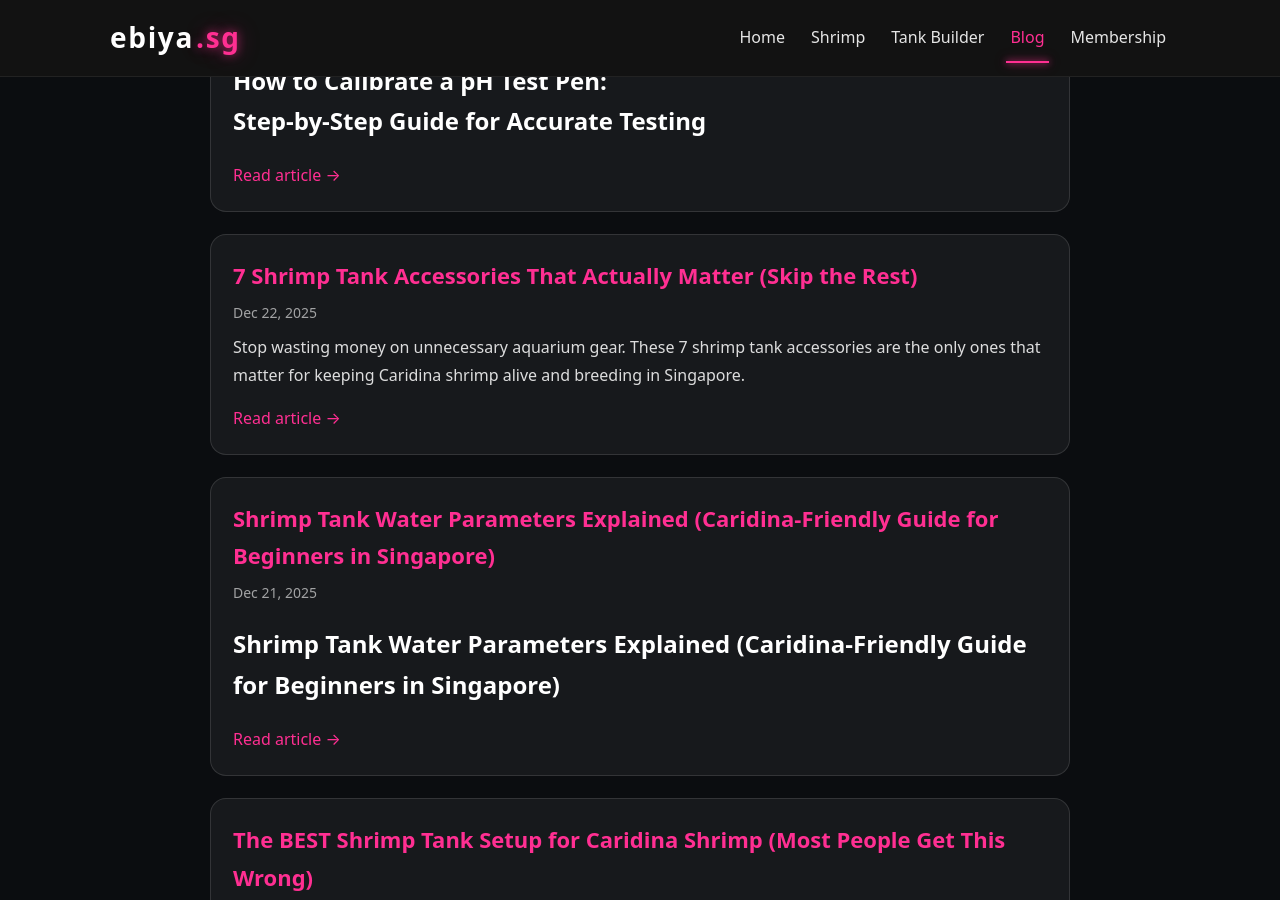
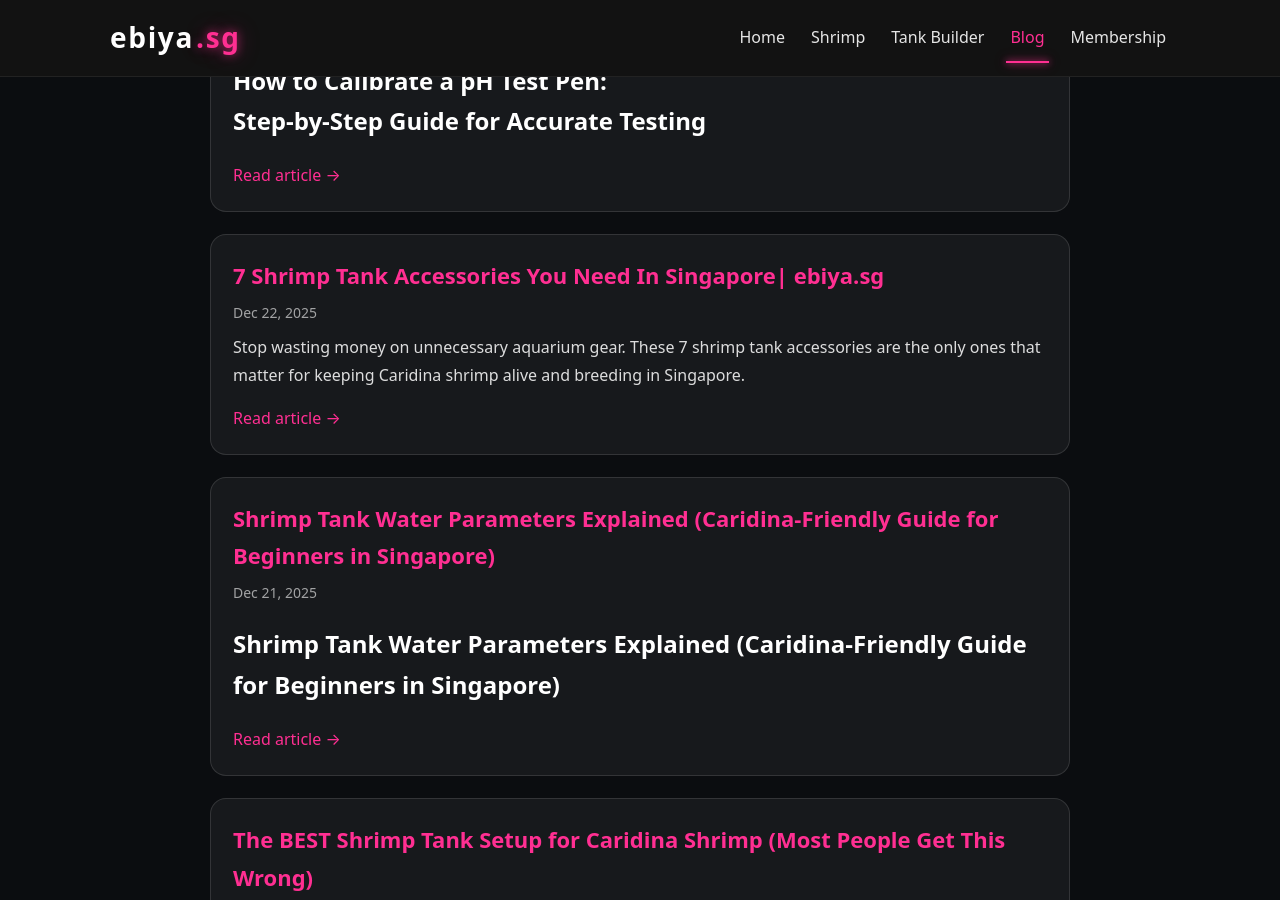
Before and after one commit to m33lucky-benny/ebiya.sg, a Jekyll site: the page built from blog.html, in a window 1280 px wide and 900 px high, scrolled down 425 px. Built offline with Jekyll 4.4.1, drawn with Linux system fonts in a browser that asks for light colours.

Commit message:
Update 2025-12-22-7-shrimp-tank-accessories-that-actually-matter.md

```diff
--- a/_posts/2025-12-22-7-shrimp-tank-accessories-that-actually-matter.md
+++ b/_posts/2025-12-22-7-shrimp-tank-accessories-that-actually-matter.md
@@ -1,9 +1,9 @@
 ---
 layout: post
-title: "7 Shrimp Tank Accessories That Actually Matter (Skip the Rest)"
+title: "7 Shrimp Tank Accessories You Need In Singapore| ebiya.sg"
 date: 2025-12-22
 author: ebiyaSG
-description: "After breeding Caridina shrimp in Singapore for years, I've narrowed down the only 7 accessories you actually need. Save money and skip the gimmicks with this honest guide."
+description: "Stop wasting money on aquarium gear. These 7 accessories are essential for keeping Caridina shrimp alive in Singapore. Honest advice from breeders."
 excerpt: "Stop wasting money on unnecessary aquarium gear. These 7 shrimp tank accessories are the only ones that matter for keeping Caridina shrimp alive and breeding in Singapore."
 categories: [aquarium, shrimp-keeping]
 tags: [caridina-shrimp, aquarium-accessories, singapore, shrimp-breeding, crystal-red-shrimp, tds-meter, shrimp-tank-setup]
```
